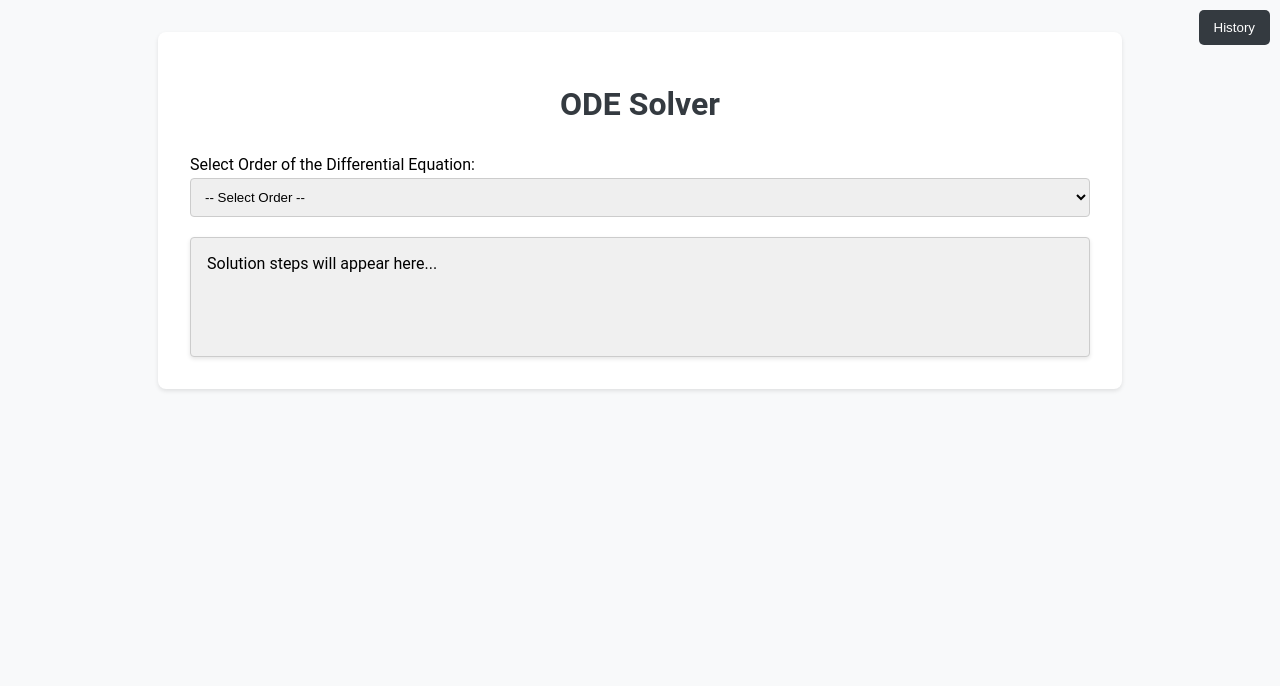
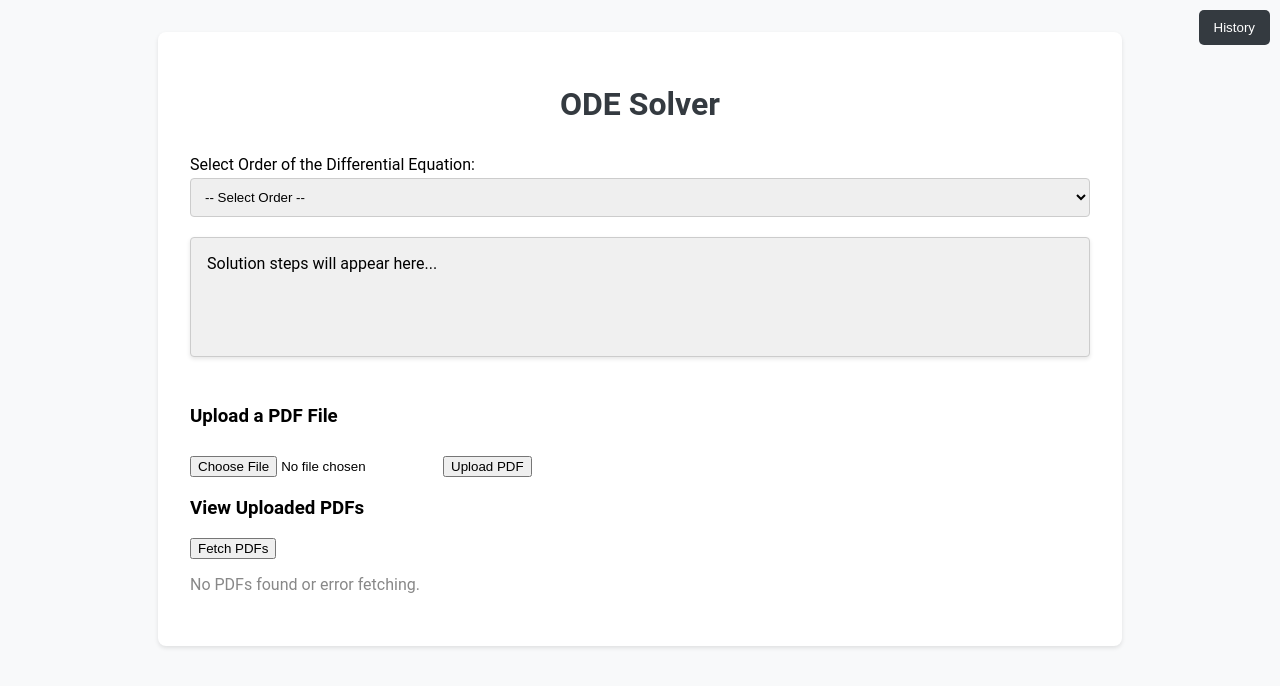
Before and after one commit to WalidTabbara/Cmps297U, a React (Create React App) app in the folder FrontEnd/react-ode-solver/: page / in a window 1280 px wide. Shown: the top 686 px of the page. Built offline with nearby package versions, Linux system fonts and the light colour scheme.

Commit message:
added the frontend for uploading and retrieving pdfs

```diff
--- a/FrontEnd/react-ode-solver/src/App.js
+++ b/FrontEnd/react-ode-solver/src/App.js
@@ -193,6 +193,66 @@ function App() {
     setY1Val("");
     setFVal("");
     setOutput("");
+  };
+
+  //upload pdfs
+  const [selectedPDF, setSelectedPDF] = useState(null);
+  const [uploadStatus, setUploadStatus] = useState("");
+
+  const handlePDFUpload = async () => {
+    if (!selectedPDF) {
+      setUploadStatus("Please select a PDF file first.");
+      return;
+    }
+
+    try {
+      const fileArrayBuffer = await selectedPDF.arrayBuffer();
+      console.log(fileArrayBuffer)
+      const response = await axios.post(
+        "https://6k3rznj86l.execute-api.eu-west-1.amazonaws.com/dev/upload",
+        fileArrayBuffer,
+        {
+          headers: {
+            "Content-Type": "application/pdf",
+          },
+        }
+      );
+
+      setUploadStatus("✅ Upload successful!");
+    } catch (error) {
+      console.error("Upload error:", error);
+      if (error.response) {
+        console.error("Server response:", error.response.data);
+        setUploadStatus(`❌ Upload failed: ${error.response.status} ${error.response.statusText}`);
+      } else {
+        setUploadStatus("❌ Upload failed. Check your network or the server.");
+      }
+    }
+  };
+
+  //retrieve pdfs
+  const [pdfList, setPdfList] = useState([]);
+  const [isLoadingPDFs, setIsLoadingPDFs] = useState(false);
+
+  const fetchUploadedPDFs = async () => {
+    setIsLoadingPDFs(true);
+    try {
+      const response = await axios.get(
+        "https://q947q5arne.execute-api.eu-west-1.amazonaws.com/dev/get"
+      );
+
+      // AWS might return JSON string in body → parse it
+      const data =
+        typeof response.data.body === "string"
+          ? JSON.parse(response.data.body)
+          : response.data.body;
+
+      setPdfList(data.pdfs || []);
+    } catch (error) {
+      console.error("Failed to fetch PDFs:", error);
+      setPdfList([]);
+    }
+    setIsLoadingPDFs(false);
   };
 
   return (
@@ -531,6 +591,55 @@ function App() {
           )}
         </div>
       )}
+      <div className="formGroup" style={{ marginTop: "3rem" }}>
+        <h3>Upload a PDF File</h3>
+        <input
+          type="file"
+          accept="application/pdf"
+          onChange={(e) => setSelectedPDF(e.target.files[0])}
+        />
+        <button
+          className="uploadButton"
+          onClick={handlePDFUpload}
+          style={{ marginTop: "10px" }}
+        >
+          Upload PDF
+        </button>
+        {uploadStatus && (
+          <p
+            style={{
+              marginTop: "8px",
+              color: uploadStatus.startsWith("✅") ? "green" : "red",
+            }}
+          >
+            {uploadStatus}
+          </p>
+        )}
+      </div>
+      <div className="formGroup">
+        <h3>View Uploaded PDFs</h3>
+        <button className="uploadButton" onClick={fetchUploadedPDFs}>
+          {isLoadingPDFs ? "Loading..." : "Fetch PDFs"}
+        </button>
+
+        {pdfList.length > 0 && (
+          <ul style={{ marginTop: "1rem" }}>
+            {pdfList.map((pdf, idx) => (
+              <li key={idx}>
+                <a href={pdf.url} target="_blank" rel="noopener noreferrer">
+                  📄 {pdf.filename}
+                </a>
+              </li>
+            ))}
+          </ul>
+        )}
+
+        {pdfList.length === 0 && !isLoadingPDFs && (
+          <p style={{ marginTop: "1rem", color: "#888" }}>
+            No PDFs found or error fetching.
+          </p>
+        )}
+      </div>
     </div>
   );
 }
```
